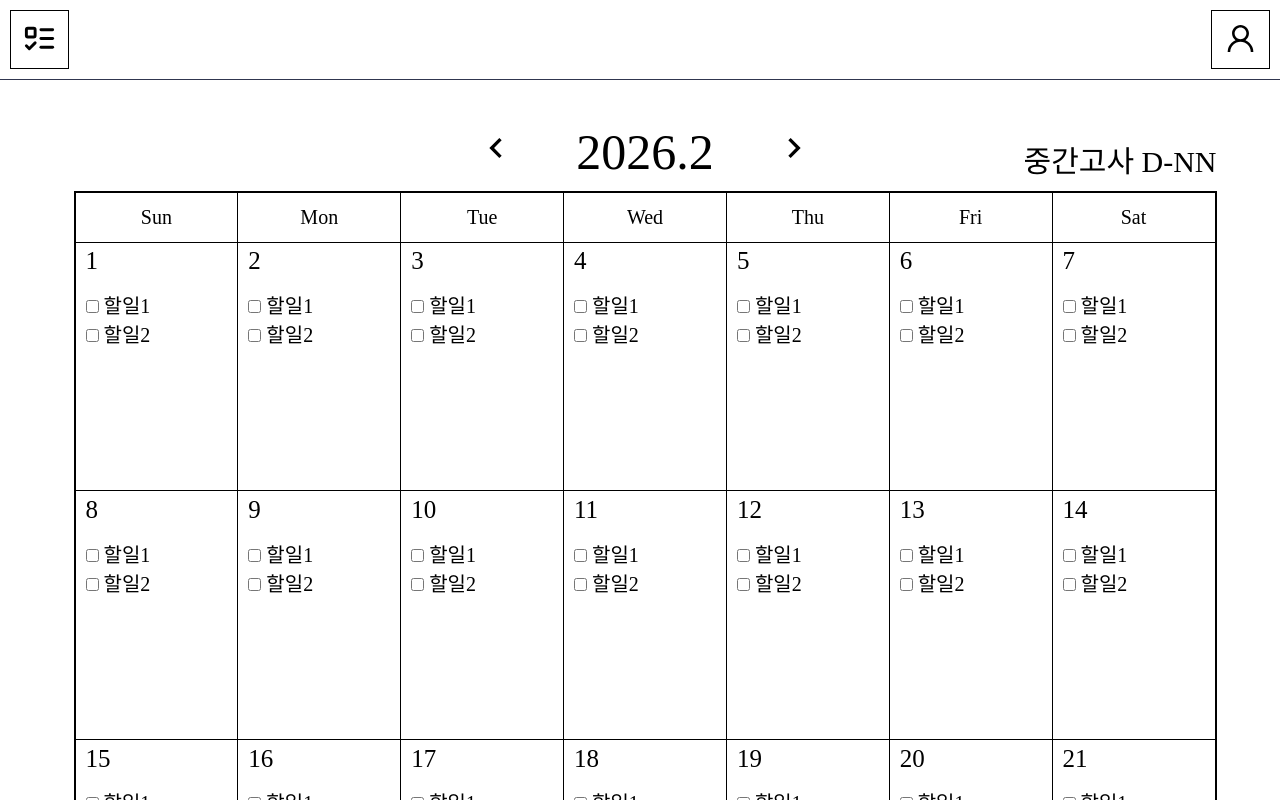
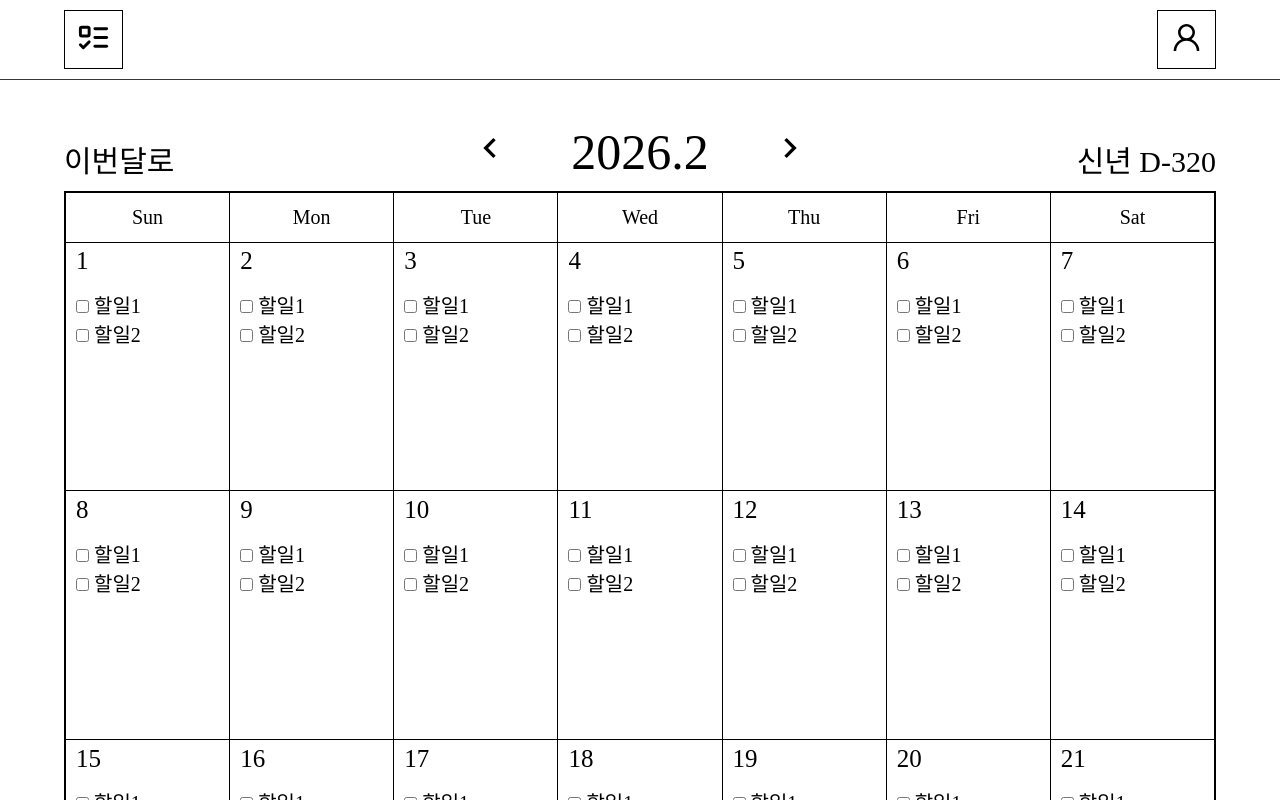
Before and after one commit to jeongwan0/project_todo_list, a React (Vite) app: page / in a window 1280 px wide. Built offline with nearby package versions, Linux system fonts and the light colour scheme; a web font is replaced by a local one.

Commit message:
260218 #2

```diff
--- a/src/App.jsx
+++ b/src/App.jsx
@@ -35,8 +35,13 @@ function App() {
 
     div,
     p,
-    a {
+    a,
+    button {
       font-family: OngleipParkDahyeon;
+    }
+
+    html {
+      scrollbar-gutter: stable;
     }
   `;
 
--- a/src/layouts/header/HeaderPage.jsx
+++ b/src/layouts/header/HeaderPage.jsx
@@ -15,6 +15,7 @@ export default function HeaderPage() {
 
   return (
     <header css={s.header}>
+      <div css={s.innerDiv}>
         <div css={s.logoDiv}>
           <button css={s.btn} onClick={handleLogoClick}>
             <LuListTodo size="35" />
@@ -25,6 +26,7 @@ export default function HeaderPage() {
             <AiOutlineUser size="35" />
           </button>
         </div>
+      </div>
     </header>
   );
 }
--- a/src/layouts/header/styles.js
+++ b/src/layouts/header/styles.js
@@ -5,9 +5,15 @@ export const header = css`
   height: 10%;
   border-bottom: 1px solid #30364f;
   display: flex;
+  justify-content: center;
+`;
+
+export const innerDiv = css`
+  width: 90%;
+  height: 100%;
+  display: flex;
   align-items: center;
   justify-content: space-between;
-  padding: 0px 10px;
 `;
 
 export const logoDiv = css`
--- a/src/layouts/mainLayout/styles.js
+++ b/src/layouts/mainLayout/styles.js
@@ -12,6 +12,5 @@ export const main = css`
   justify-content: center;
   align-items: center;
   flex-grow: 1;
-  padding-left: 10px;
   overflow-y: scroll;
 `;
--- /dev/null
+++ b/src/pages/DetailPage/DetailPage.jsx
@@ -0,0 +1,5 @@
+import React from "react";
+
+export default function DetailPage() {
+  return <div>DetailPage</div>;
+}
--- a/src/pages/MainPage/MainPage.jsx
+++ b/src/pages/MainPage/MainPage.jsx
@@ -11,7 +11,6 @@ export default function MainPage() {
   const today = new Date();
   const [currentYear, setCurrentYear] = useState(today.getFullYear());
   const [currentMonth, setCurrentMonth] = useState(today.getMonth() + 1);
-  const [currentDay, setCurrentDay] = useState(today.getDate());
   const lastDate = useMemo(() => {
     return new Date(currentYear, currentMonth, 0).getDate();
   }, [currentYear, currentMonth]);
@@ -19,6 +18,25 @@ export default function MainPage() {
     return new Date(currentYear, currentMonth - 1, 1).getDay();
   }, [currentYear, currentMonth]);
   const [days, setDays] = useState([]);
+  const [dDay, setDDay] = useState(new Date(currentYear + 1, 0, 1));
+
+  const dDayCalc = (today, dday) => {
+    const todayDate = new Date(
+      today.getFullYear(),
+      today.getMonth(),
+      today.getDate(),
+    );
+
+    const ddayDate = new Date(
+      dday.getFullYear(),
+      dday.getMonth(),
+      dday.getDate(),
+    );
+
+    let gap = ddayDate.getTime() - todayDate.getTime();
+    let result = Math.floor(gap / (1000 * 60 * 60 * 24));
+    return result;
+  };
 
   useEffect(() => {
     let newDays = [];
@@ -38,7 +56,7 @@ export default function MainPage() {
     return Array.from({ length: 5 }, (_, w) => (
       <tr key={w} css={s.week}>
         {Array.from({ length: 7 }, (_, d) => (
-          <td key={w * 7 + d + 1} css={s.date}>
+          <td key={w * 7 + d + 1} css={[s.date, s.hover]}>
             <div css={s.tdDate}>{days[w * 7 + d] ?? "\u00A0"}</div>
             {days[w * 7 + d] !== null && (
               <div css={s.tdCkbx}>
@@ -76,21 +94,30 @@ export default function MainPage() {
     }
   };
 
+  const thisMonthClickHandler = () => {
+    setCurrentYear(today.getFullYear());
+    setCurrentMonth(today.getMonth() + 1);
+  };
+
   return (
     <>
       <div css={s.innerDiv}>
         <div css={s.dateDiv}>
-          <div css={s.sideDiv}></div>
+          <div css={s.leftDiv}>
+            <button css={s.btn} onClick={thisMonthClickHandler}>
+              이번달로
+            </button>
+          </div>
           <div css={s.midDiv}>
-            <button css={s.btn} onClick={backClickHandler}>
+            <button css={s.arrowBtn} onClick={backClickHandler}>
               <MdKeyboardArrowLeft />
             </button>
             {currentYear}.{currentMonth}
-            <button css={s.btn} onClick={nextClickHandler}>
+            <button css={s.arrowBtn} onClick={nextClickHandler}>
               <MdKeyboardArrowRight />
             </button>
           </div>
-          <div css={s.sideDiv}>중간고사 D-NN</div>
+          <div css={s.rightDiv}>신년 D-{dDayCalc(today, dDay)}</div>
         </div>
         <div css={s.calendarDiv}>
           <table css={s.calendar}>
--- a/src/pages/MainPage/styles.js
+++ b/src/pages/MainPage/styles.js
@@ -21,7 +21,16 @@ export const calendarDiv = css`
   background-color: beige;
 `;
 
-export const sideDiv = css`
+export const leftDiv = css`
+  width: 30%;
+  height: 100%;
+  display: flex;
+  justify-content: start;
+  align-items: end;
+  font-size: 30px;
+`;
+
+export const rightDiv = css`
   width: 30%;
   height: 100%;
   display: flex;
@@ -40,6 +49,16 @@ export const midDiv = css`
 `;
 
 export const btn = css`
+  display: flex;
+  justify-content: center;
+  align-items: center;
+  background-color: white;
+  font-size: 30px;
+  border: none;
+  cursor: pointer;
+`;
+
+export const arrowBtn = css`
   width: auto;
   height: 100%;
   font-size: 40px;
@@ -74,6 +93,9 @@ export const date = css`
   font-size: 20px;
   padding: 0;
   vertical-align: middle;
+`;
+
+export const hover = css`
   &:hover {
     background-color: #eee;
     cursor: pointer;
```
Also changed, not shown: src/pages/DetailPage/styles.js (added), 1 other file (tests, documents, lock files or other folders). Lines whose indentation alone changed are shown as unchanged.
